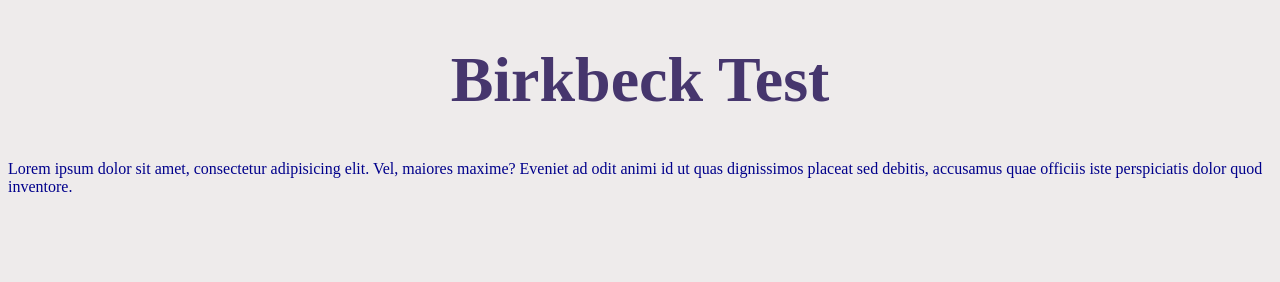
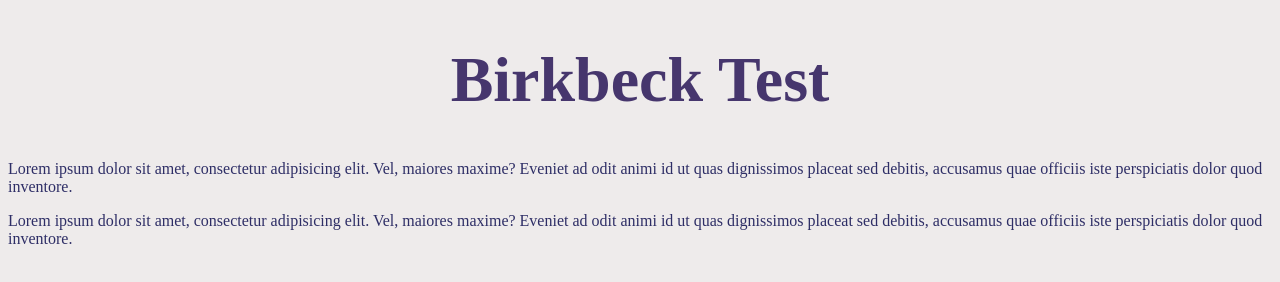
Before and after one commit to joaiste/birkbeck_test, a plain HTML site: page index.html in a window 1280 px wide. Drawn offline with Linux system fonts and the light colour scheme.

Commit message:
third commit

```diff
--- a/index.html
+++ b/index.html
@@ -15,5 +15,11 @@
       maxime? Eveniet ad odit animi id ut quas dignissimos placeat sed debitis,
       accusamus quae officiis iste perspiciatis dolor quod inventore.
     </p>
+
+    <p>
+      Lorem ipsum dolor sit amet, consectetur adipisicing elit. Vel, maiores
+      maxime? Eveniet ad odit animi id ut quas dignissimos placeat sed debitis,
+      accusamus quae officiis iste perspiciatis dolor quod inventore.
+    </p>
   </body>
 </html>
--- a/styles.css
+++ b/styles.css
@@ -14,5 +14,5 @@
 }
 p {
   font-size: 2rm;
-  color: darkblue;
+  color: rgb(46, 46, 102);
 }
```
